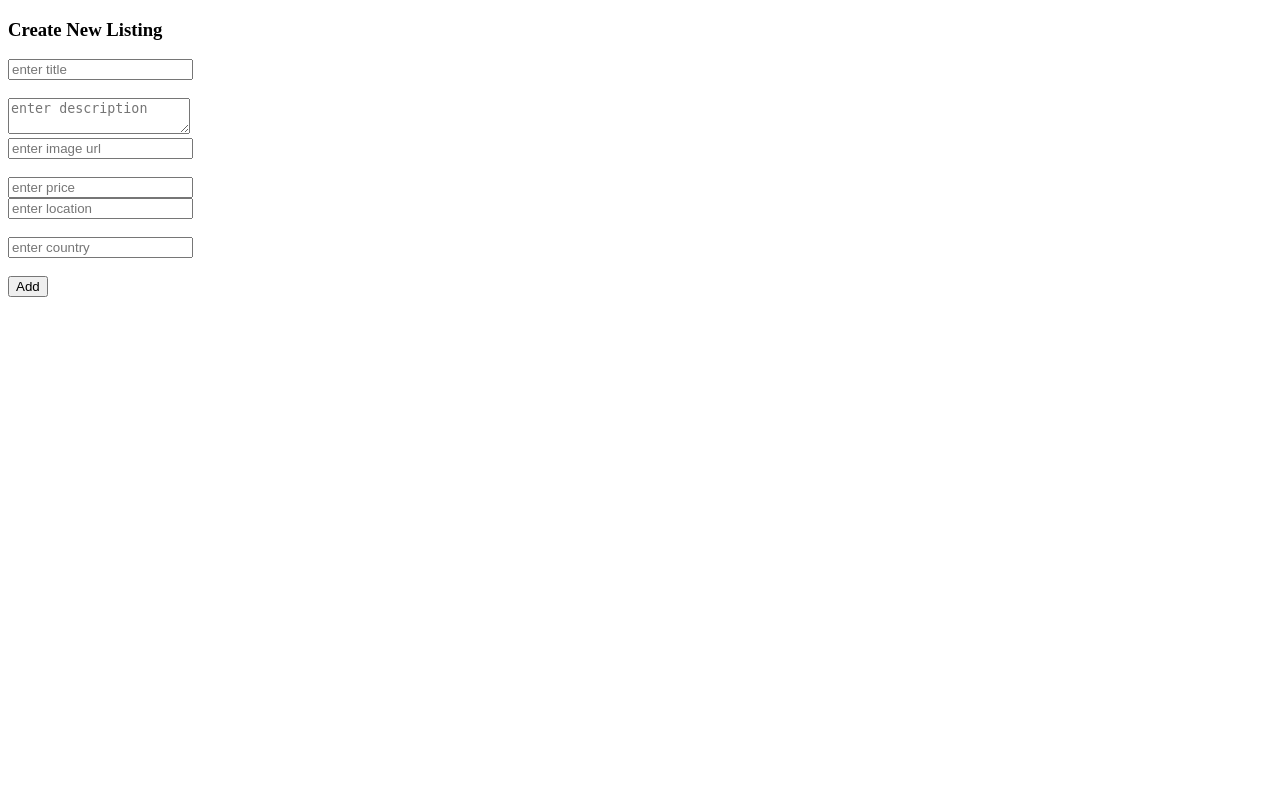
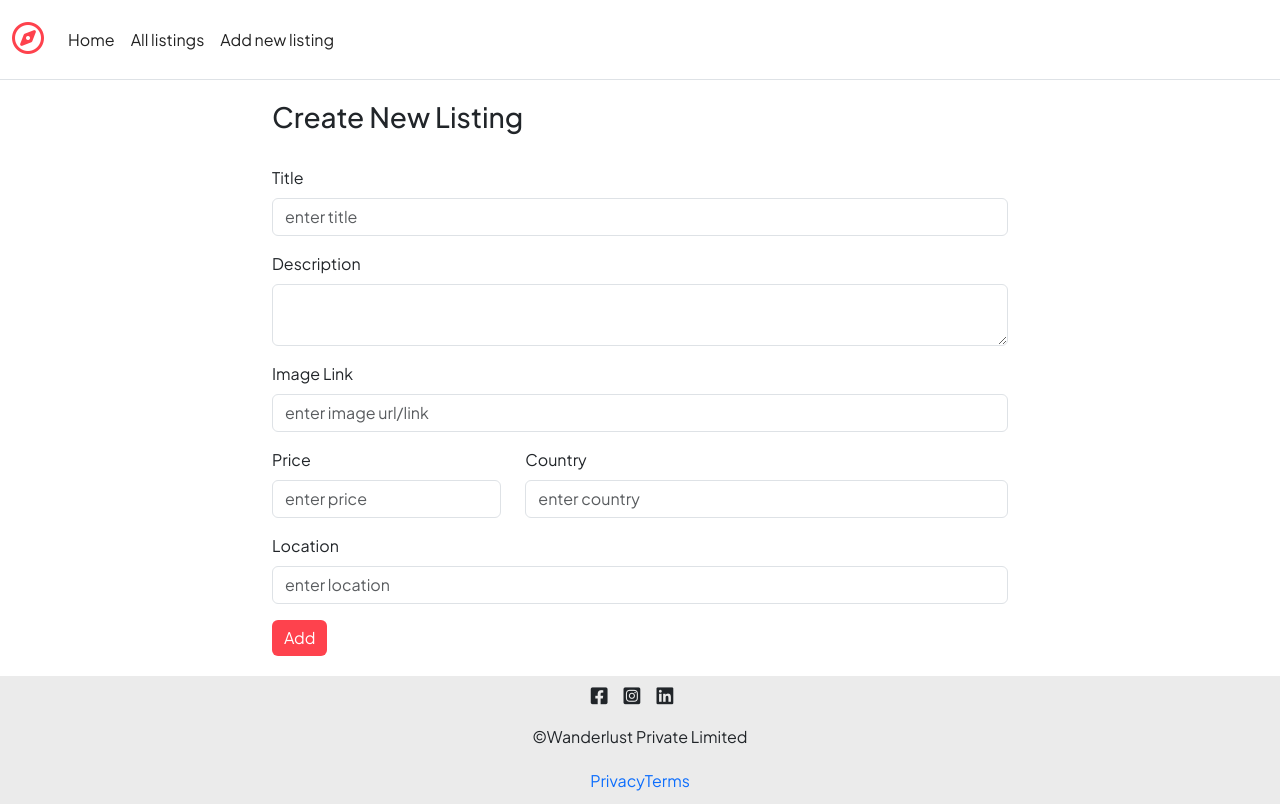
Before and after one commit to KalewarAchyuth/Wanderlust, a Node server app: page /listings/new in a window 1280 px wide. Before the commit the page ends 297 px from the top, so only its background shows below. Run offline with Node 20, Linux system fonts and the light colour scheme; some libraries are stand-ins or nearby versions.

Commit message:
Added style for new listing page

```diff
--- a/public/css/style.css
+++ b/public/css/style.css
@@ -1,10 +1,16 @@
-
-
 body{
   font-family: "Plus Jakarta Sans", sans-serif !important;
   font-optical-sizing: auto;
   font-weight: <weight>;
   font-style: normal;
+
+  display: flex;
+  flex-direction: column;
+  min-height: 100vh;
+}
+
+.container {
+    flex: 1;
 }
 
 h1{
@@ -95,3 +101,10 @@ h1{
     opacity: 0.2;
     background-color: white;
 }
+
+/* New Page */
+
+.add-btn {
+    background-color: #fe424d !important;
+    border: none !important;
+}
--- a/views/listings/new.ejs
+++ b/views/listings/new.ejs
@@ -1,29 +1,76 @@
-<!DOCTYPE html>
-<html lang="en">
-<head>
-    <meta charset="UTF-8">
-    <meta name="viewport" content="width=device-width, initial-scale=1.0">
-    <title>WanderLust</title>
-</head>
-<body>
-    <h3>Create New Listing</h3>
-    <form method="POST" action="/listings">
+<% layout("/layouts/boilerplate") %>
 
-        <input name="listing[title]" placeholder="enter title"> <br><br>
 
-        <textarea name="listing[description]" placeholder="enter description"></textarea> <br>
+<div class="row">
+    <div class="col-8 offset-2">
+        <h3>Create New Listing</h3> <br>
+        <form method="POST" action="/listings">
+            <div class="mb-3">
+                <label for="title" class="form-label">Title</label>
+                <input
+                    name="listing[title]"
+                    placeholder="enter title"
+                    type="text"
+                    class="form-control"
+                >
+            </div>
 
-        <input name="listing[image]" placeholder="enter image url"> <br><br>
+            <div class="mb-3">
+                <label for="description" class="form-label">Description</label>
+                <textarea
+                    name="listing[description]"
+                    class="form-control"
+                ></textarea>
+            </div>
 
-        <input name="listing[price]" placeholder="enter price"> <br>
+            <div class="mb-3">
+                <label for="image" class="form-label">Image Link</label>
+                <input
+                    name="listing[image]"
+                    placeholder="enter image url/link"
+                    type="text"
+                    class="form-control"
+                >
+            </div>
 
-        <input name="listing[location]" placeholder="enter location"> <br><br>
+            <div class="row">
+                <div class="mb-3 col-md-4">
+                    <label for="price" class="form-label">Price</label>
+                    <input
+                        name="listing[price]"
+                        placeholder="enter price"
+                        type="number"
+                        class="form-control"
+                    >
+                </div>
 
-        <input name="listing[country]" placeholder="enter country"> <br><br>
+                <div class="mb-3 col-md-8">
+                    <label for="country" class="form-label">Country</label>
+                    <input
+                        name="listing[country]"
+                        placeholder="enter country"
+                        type="text"
+                        class="form-control"
+                    >
+                </div>
+            </div>
 
-        <button>Add</button>
 
-    </form>
 
-</body>
-</html>
+            <div class="mb-3">
+                <label for="location" class="form-label">Location</label>
+                <input
+                    name="listing[location]"
+                    placeholder="enter location"
+                    type="text"
+                    class="form-control"
+                >
+            </div>
+
+            <button class="btn btn-dark add-btn">Add</button>
+
+            <br>
+        </form>
+
+    </div>
+</div>
```
